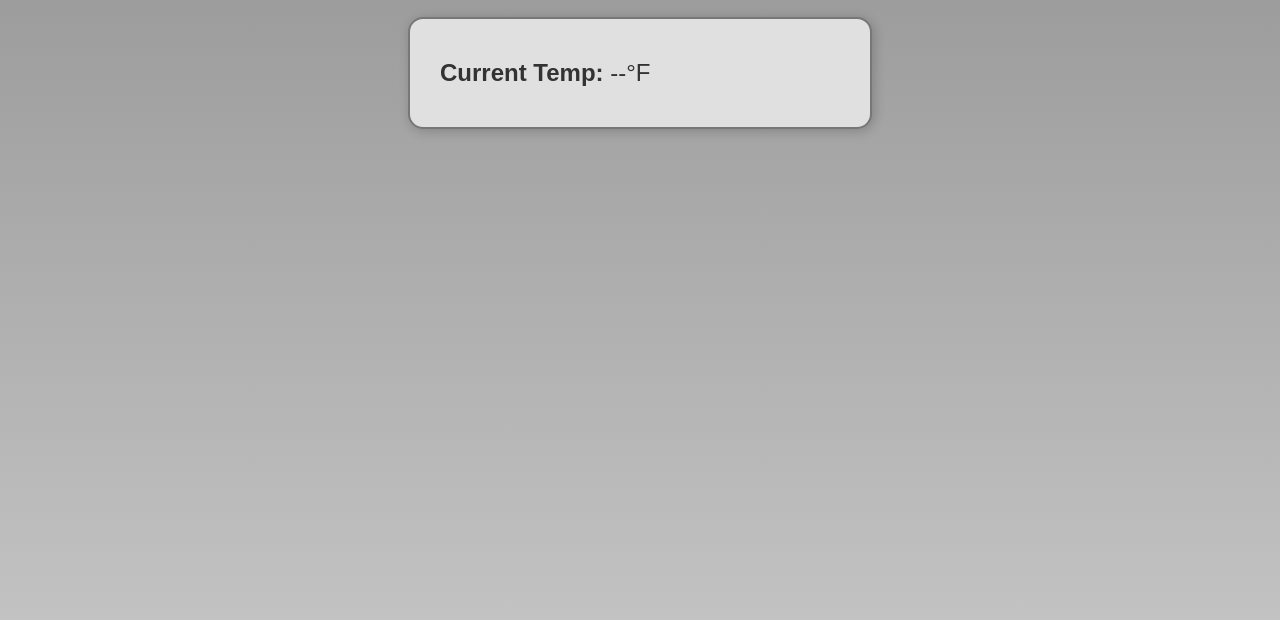
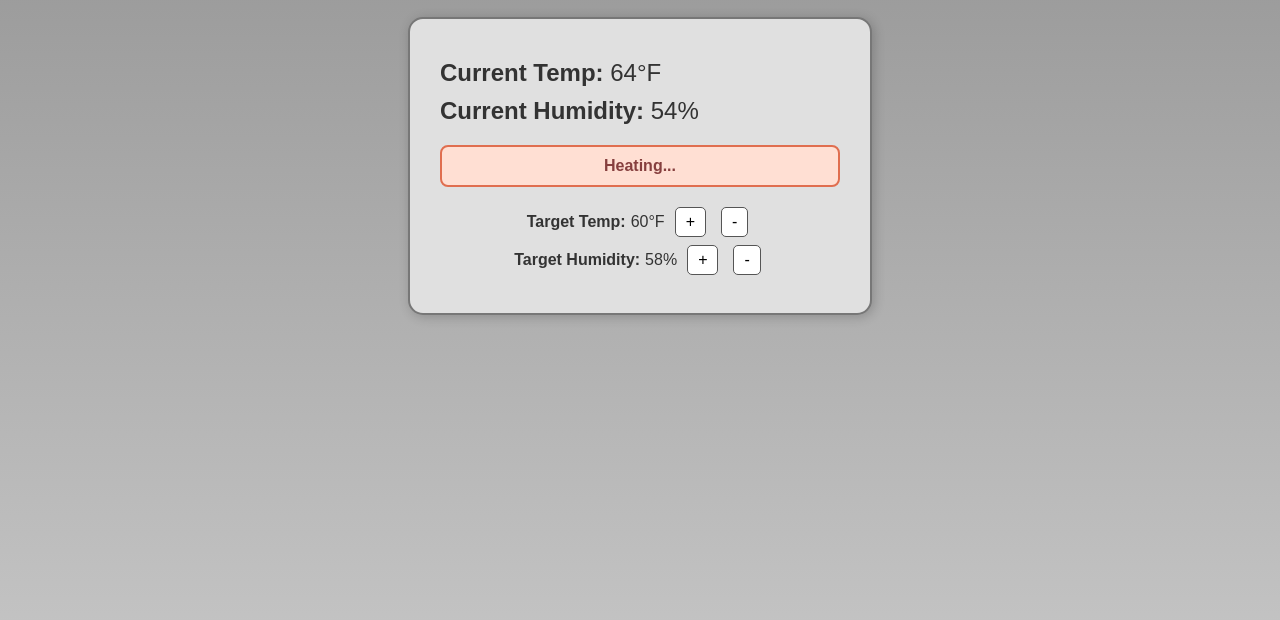
Before and after one commit to Chronic-W-F/The-Brain-Display, a plain HTML site: page public/index.html in a window 1280 px wide. Shown: the part 60-680 px from the top of the page. Drawn offline with Linux system fonts and the light colour scheme.

Commit message:
Update index.html

```diff
--- a/public/index.html
+++ b/public/index.html
@@ -78,4 +78,89 @@
 
   <div class="display-panel">
     <div class="reading"><span class="label">Current Temp:</span> <span id="temp">--</span>°F</div>
-    <div class="reading
+    <div class="reading"><span class="label">Current Humidity:</span> <span id="humidity">--</span>%</div>
+
+    <div class="status" id="systemStatus">Idle</div>
+
+    <div class="controls">
+      <div class="control-line">
+        <span class="label">Target Temp:</span>
+        <span id="setTemp" style="margin-left:5px;">60</span>°F
+        <button onclick="adjustTarget('temp', 1)">+</button>
+        <button onclick="adjustTarget('temp', -1)">-</button>
+      </div>
+
+      <div class="control-line">
+        <span class="label">Target Humidity:</span>
+        <span id="setHumidity" style="margin-left:5px;">58</span>%
+        <button onclick="adjustTarget('humidity', 1)">+</button>
+        <button onclick="adjustTarget('humidity', -1)">-</button>
+      </div>
+    </div>
+  </div>
+
+  <script>
+    function getRandom(min, max) {
+      return Math.floor(Math.random() * (max - min + 1)) + min;
+    }
+
+    function updateReadings() {
+      const temp = getRandom(58, 65);
+      const humidity = getRandom(54, 64);
+
+      document.getElementById('temp').innerText = temp;
+      document.getElementById('humidity').innerText = humidity;
+    }
+
+    function updateSystemStatus() {
+      const statusElement = document.getElementById('systemStatus');
+      const randomState = Math.floor(Math.random() * 4);
+
+      switch (randomState) {
+        case 0:
+          statusElement.innerText = "Idle";
+          statusElement.style.backgroundColor = "#d0ffd0";
+          statusElement.style.borderColor = "#3c763d";
+          statusElement.style.color = "#333";
+          break;
+        case 1:
+          statusElement.innerText = "Cooling...";
+          statusElement.style.backgroundColor = "#d0e8ff";
+          statusElement.style.borderColor = "#337ab7";
+          statusElement.style.color = "#333";
+          break;
+        case 2:
+          statusElement.innerText = "Heating...";
+          statusElement.style.backgroundColor = "#fff5cc";
+          statusElement.style.borderColor = "#f0ad4e";
+          statusElement.style.color = "#333";
+          break;
+        case 3:
+          statusElement.innerText = "ALARM! Check Chamber!";
+          statusElement.style.backgroundColor = "#ffd6d6";
+          statusElement.style.borderColor = "#d9534f";
+          statusElement.style.color = "#a94442";
+          break;
+      }
+    }
+
+    function adjustTarget(type, amount) {
+      if (type === 'temp') {
+        let temp = parseInt(document.getElementById('setTemp').innerText);
+        temp += amount;
+        document.getElementById('setTemp').innerText = temp;
+      } else if (type === 'humidity') {
+        let humidity = parseInt(document.getElementById('setHumidity').innerText);
+        humidity += amount;
+        document.getElementById('setHumidity').innerText = humidity;
+      }
+    }
+
+    setInterval(updateReadings, 5000);
+    setInterval(updateSystemStatus, 5000);
+    updateReadings();
+    updateSystemStatus();
+  </script>
+
+</body>
+</html>
```
